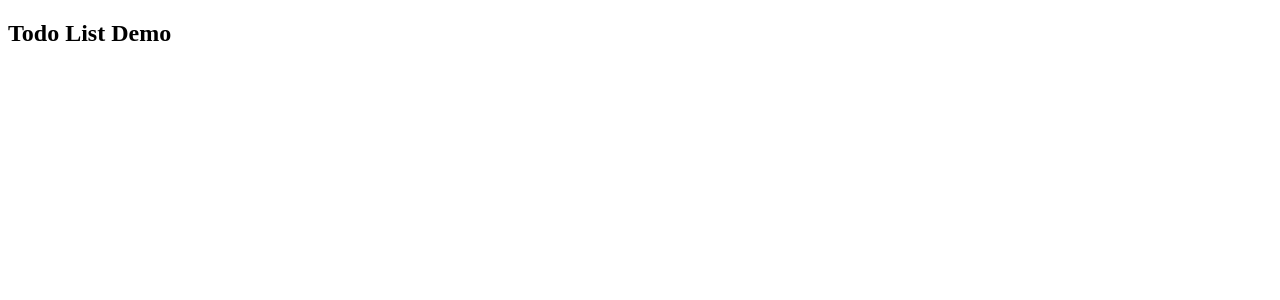
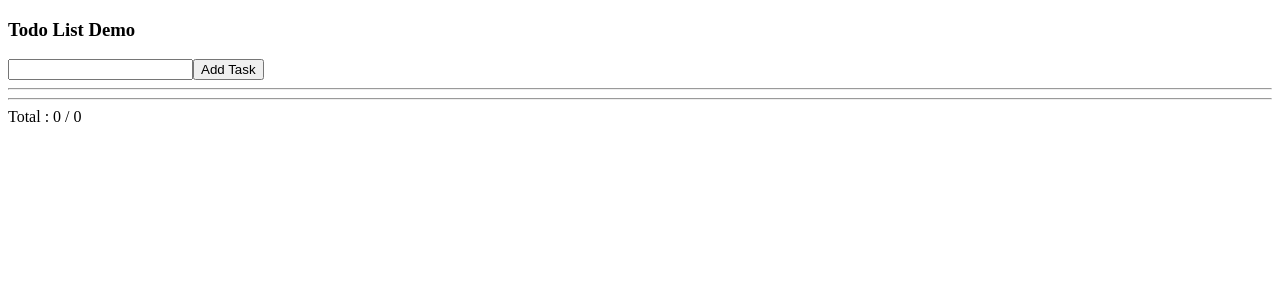
Before and after one commit to eyalvardi/magic-todo-list, an Angular app: page / in a window 1280 px wide. Shown: the top 300 px of the page. Built offline with nearby package versions, Linux system fonts and the light colour scheme.

Commit message:
todo list demo for magic software

```diff
--- a/src/app/app.component.ts
+++ b/src/app/app.component.ts
@@ -4,11 +4,11 @@ import { Component } from '@angular/core';
   selector: 'app-root',
   template: `
     <div>
-      <h2>Todo List Demo</h2>
+      <h3>Todo List Demo</h3>
+      <todo-list></todo-list>
     </div>
   `,
   styles: []
 })
 export class AppComponent {
-  title = 'app';
 }
--- /dev/null
+++ b/src/app/todo-list/todo-list.component.ts
@@ -0,0 +1,27 @@
+import { Component } from "@angular/core";
+import { TodoListService } from "./todo-list.service";
+
+@Component({
+    selector: "todo-list",
+    template: `
+        <div>
+            <div>
+                <input type="text" #i>
+                <button (click)="blService.addTask(i.value)">Add Task</button>
+            </div>
+            <hr>
+            <div>
+                <todo-task
+                    *ngFor="let task of blService.tasks"
+                    [source]="task"
+                ></todo-task>
+            </div>
+            <hr>
+            <div>
+                Total : {{blService.totalIsDone}} / {{blService.tasks.length}}
+            </div>
+        </div>
+    `})
+export class TodoListComponent{
+    constructor(public blService:TodoListService){}
+}
--- /dev/null
+++ b/src/app/todo-list/todo-list.service.ts
@@ -0,0 +1,32 @@
+let counter = 0;
+
+export class TaskModel{
+    id:number;
+    isDone:boolean;
+    desc:string;
+
+    constructor(desc:string,isDone:boolean = false){
+        this.id     = counter++;
+        this.isDone = isDone;
+        this.desc   = desc;
+    }
+}
+
+
+export class TodoListService{
+    tasks:TaskModel[] = [];
+
+    addTask(desc:string):void{
+        let task = new TaskModel(desc);
+        this.tasks.push(task);
+    }
+
+    removeTask(task:TaskModel):void{
+        let index = this.tasks.findIndex(t=>t.id == task.id);
+        this.tasks.splice(index,1);
+    }
+
+    get totalIsDone(){
+        return this.tasks.filter(t=>t.isDone).length;
+    }
+}
--- /dev/null
+++ b/src/app/todo-list/todo-task.component.ts
@@ -0,0 +1,19 @@
+import { Component, Input } from "@angular/core";
+import { TodoListService } from "./todo-list.service";
+
+
+@Component({
+    selector: "todo-task",
+    template: `
+        <div>
+            <input type="checkbox" [(ngModel)]="task.isDone">
+            <span>{{task.desc}}</span>
+            <button (click)="blService.removeTask(task)">x</button>
+        </div>
+    `
+})
+export class TodoTaskComponent{
+    @Input('source') task;
+
+    constructor(public blService:TodoListService){}
+}
```
Also changed, not shown: src/app/app.module.ts (+13 -4 lines), .angular-cli.json.
